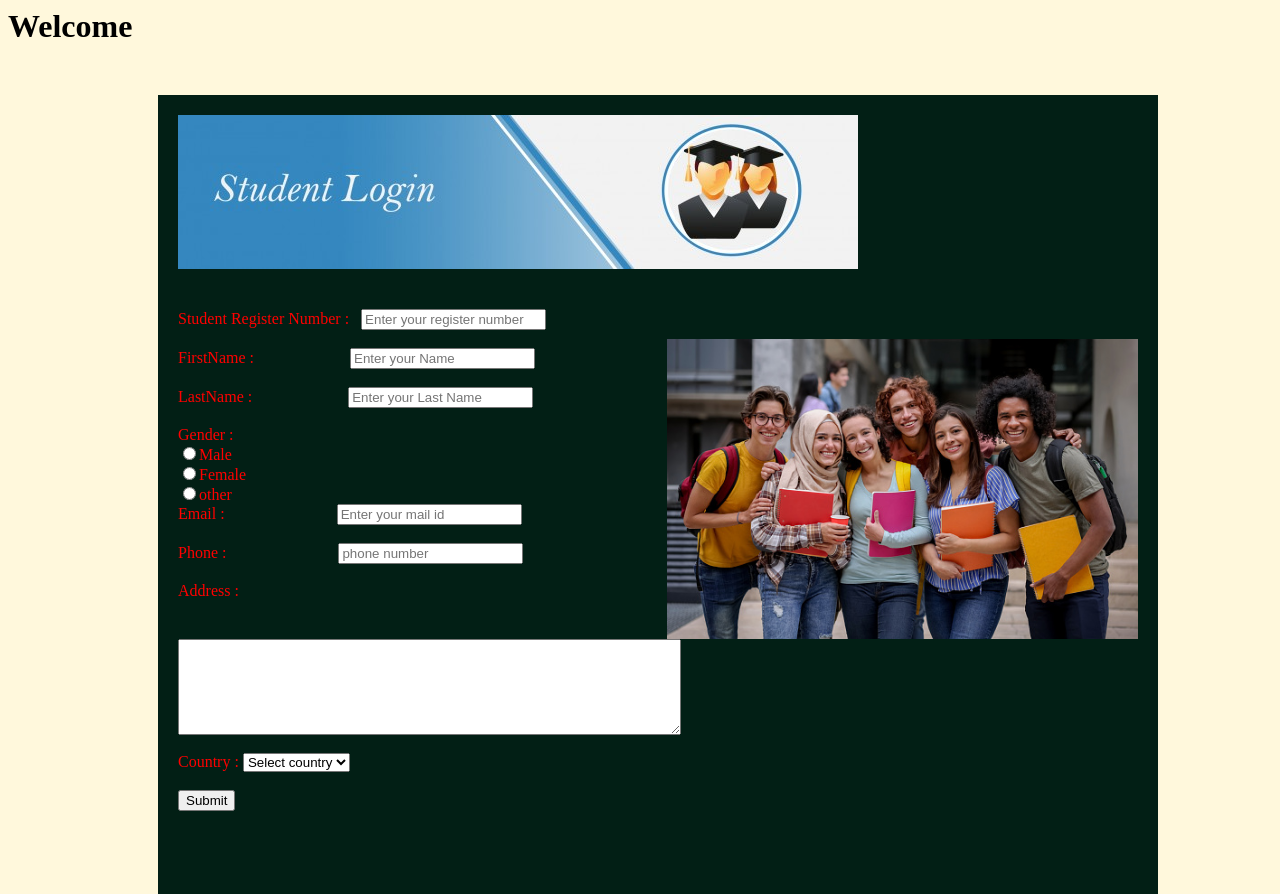
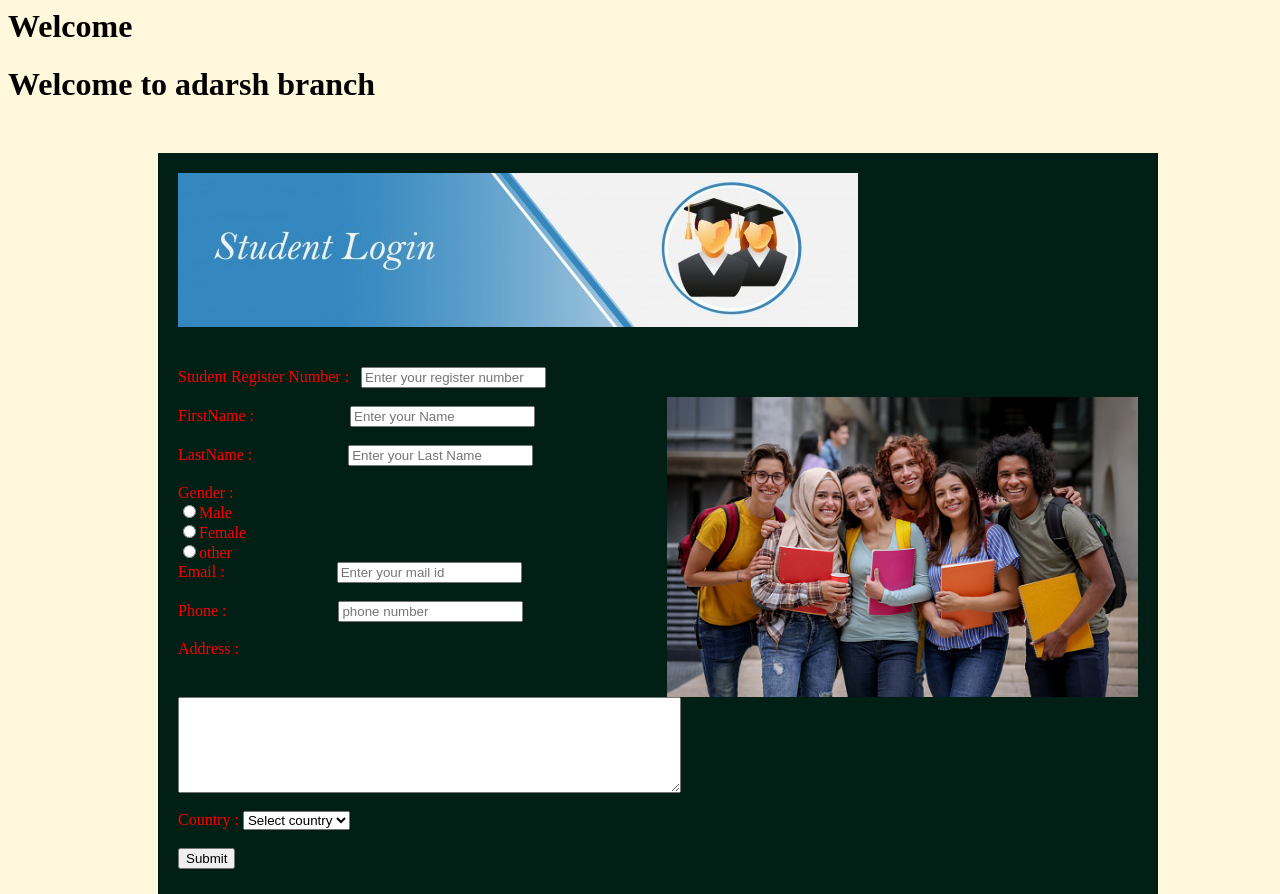
Before and after one commit to AdarshGowda-Git/Student-Registration, a Django app: page / in a window 1280 px wide. Shown: the top 894 px of the page. Run offline with Django 4.2, Linux system fonts and the light colour scheme.

Commit message:
Added another h1  tag in index.html

```diff
--- a/studentform/loginpage/templates/index.html
+++ b/studentform/loginpage/templates/index.html
@@ -12,6 +12,8 @@
 </head>
 <body>
 <h1>Welcome</h1>
+<h1>Welcome to adarsh branch</h1>
+
 <div id="subBoder">
 
     <div id="img">
```
